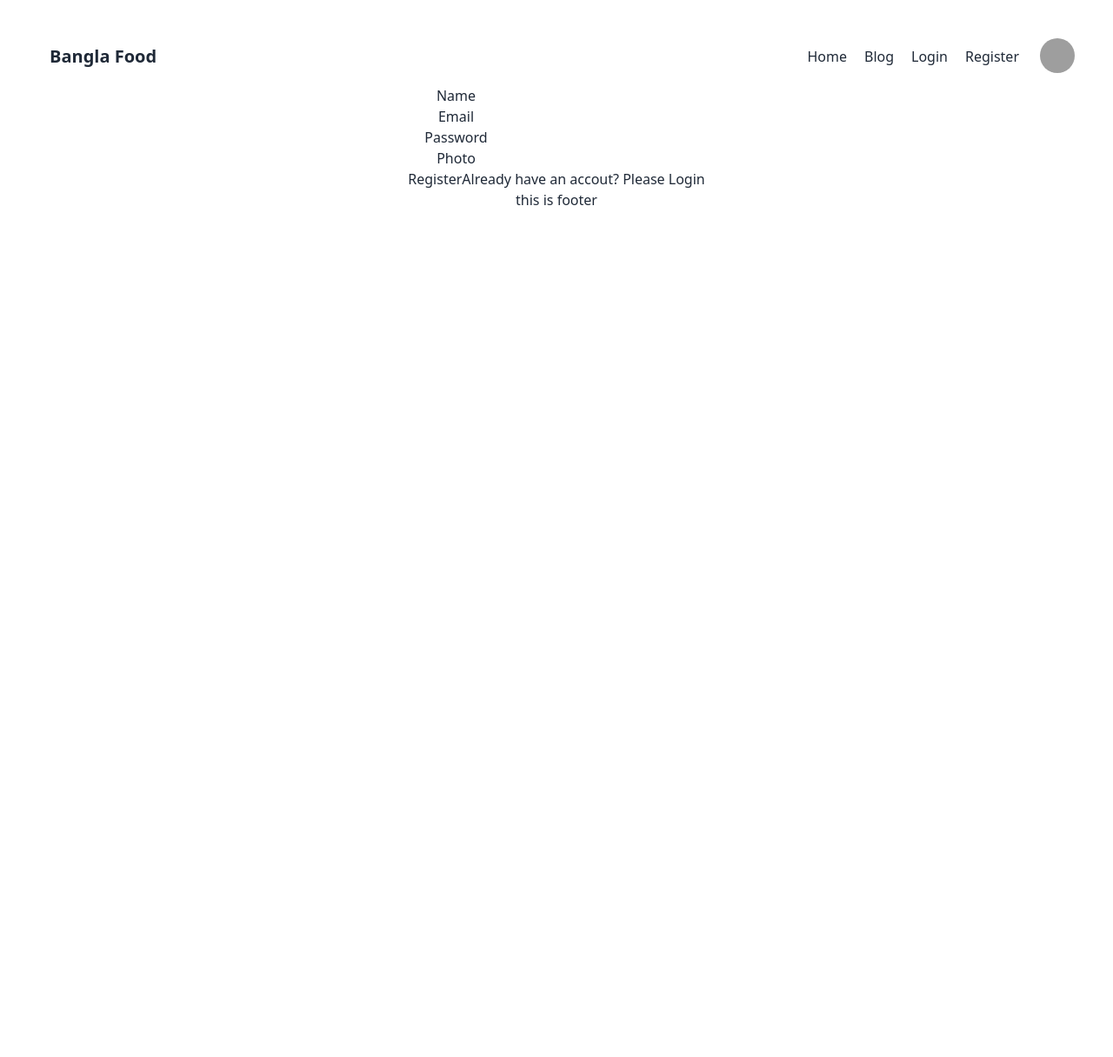
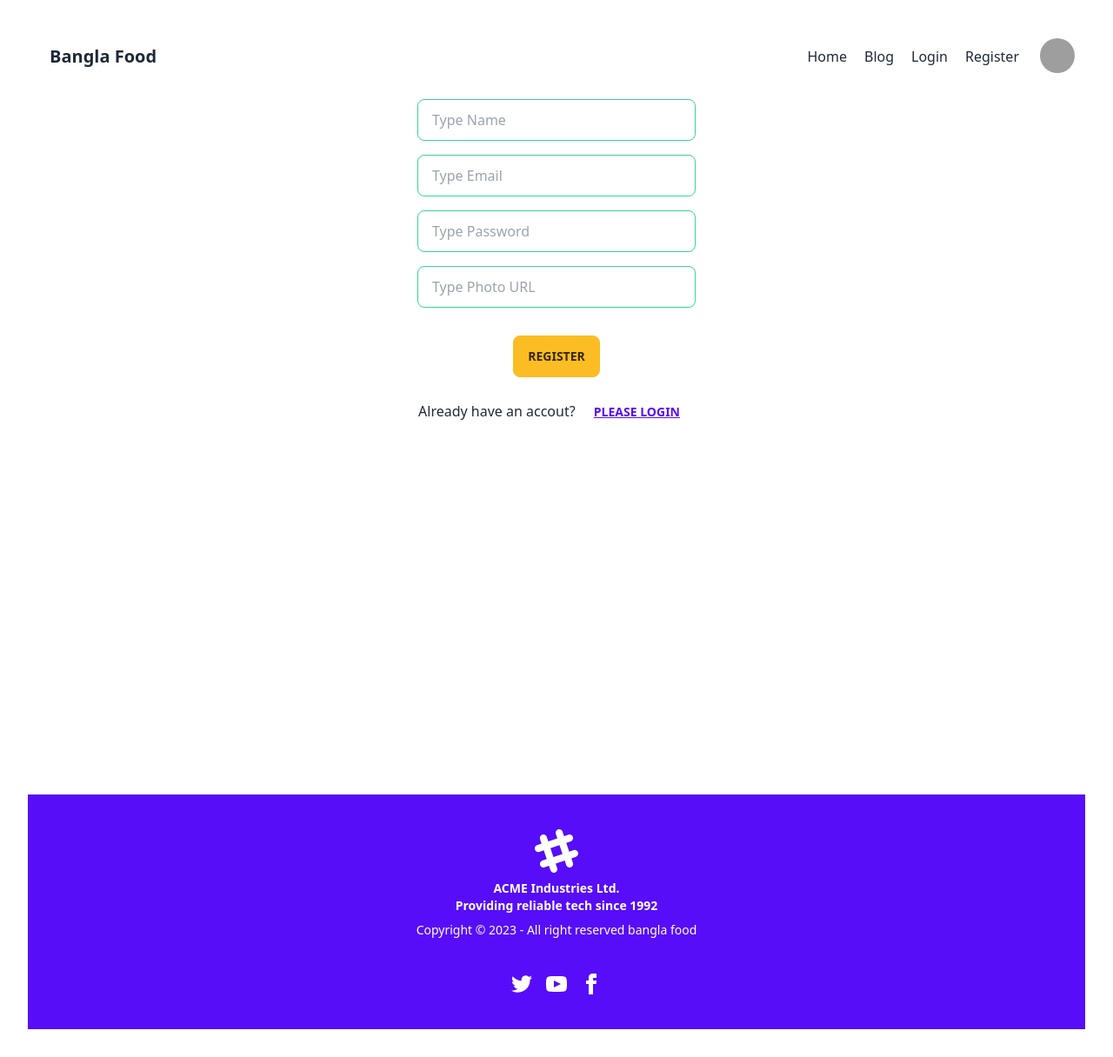
Before and after one commit to Anis1020/cheif-clint-fullStac, a React (Vite) app: page /register in a window 1280 px wide. Shown: the whole page at 87% size. Before the commit the page ends 800 px from the top, so only its background shows below. Built offline with nearby package versions, Linux system fonts and the light colour scheme; grey boxes are pictures that could not be loaded.

Commit message:
footer section added

```diff
--- a/src/App.jsx
+++ b/src/App.jsx
@@ -13,7 +13,9 @@
   return (
     <>
       <NaveBare></NaveBare>
-      <Outlet></Outlet>
+      <div className="min-h-screen">
+        <Outlet></Outlet>
+      </div>
       <Footer></Footer>
     </>
   );
--- a/src/Components/Footer.jsx
+++ b/src/Components/Footer.jsx
@@ -1,7 +1,67 @@
 import React from "react";
 
 const Footer = () => {
-  return <div>this is footer</div>;
+  return (
+    <div>
+      <footer className="footer footer-center p-10 bg-primary text-primary-content">
+        <div>
+          <svg
+            width="50"
+            height="50"
+            viewBox="0 0 24 24"
+            xmlns="http://www.w3.org/2000/svg"
+            fillRule="evenodd"
+            clipRule="evenodd"
+            className="inline-block fill-current"
+          >
+            <path d="M22.672 15.226l-2.432.811.841 2.515c.33 1.019-.209 2.127-1.23 2.456-1.15.325-2.148-.321-2.463-1.226l-.84-2.518-5.013 1.677.84 2.517c.391 1.203-.434 2.542-1.831 2.542-.88 0-1.601-.564-1.86-1.314l-.842-2.516-2.431.809c-1.135.328-2.145-.317-2.463-1.229-.329-1.018.211-2.127 1.231-2.456l2.432-.809-1.621-4.823-2.432.808c-1.355.384-2.558-.59-2.558-1.839 0-.817.509-1.582 1.327-1.846l2.433-.809-.842-2.515c-.33-1.02.211-2.129 1.232-2.458 1.02-.329 2.13.209 2.461 1.229l.842 2.515 5.011-1.677-.839-2.517c-.403-1.238.484-2.553 1.843-2.553.819 0 1.585.509 1.85 1.326l.841 2.517 2.431-.81c1.02-.33 2.131.211 2.461 1.229.332 1.018-.21 2.126-1.23 2.456l-2.433.809 1.622 4.823 2.433-.809c1.242-.401 2.557.484 2.557 1.838 0 .819-.51 1.583-1.328 1.847m-8.992-6.428l-5.01 1.675 1.619 4.828 5.011-1.674-1.62-4.829z"></path>
+          </svg>
+          <p className="font-bold">
+            ACME Industries Ltd. <br />
+            Providing reliable tech since 1992
+          </p>
+          <p>Copyright © 2023 - All right reserved bangla food</p>
+        </div>
+        <div>
+          <div className="grid grid-flow-col gap-4">
+            <a>
+              <svg
+                xmlns="http://www.w3.org/2000/svg"
+                width="24"
+                height="24"
+                viewBox="0 0 24 24"
+                className="fill-current"
+              >
+                <path d="M24 4.557c-.883.392-1.832.656-2.828.775 1.017-.609 1.798-1.574 2.165-2.724-.951.564-2.005.974-3.127 1.195-.897-.957-2.178-1.555-3.594-1.555-3.179 0-5.515 2.966-4.797 6.045-4.091-.205-7.719-2.165-10.148-5.144-1.29 2.213-.669 5.108 1.523 6.574-.806-.026-1.566-.247-2.229-.616-.054 2.281 1.581 4.415 3.949 4.89-.693.188-1.452.232-2.224.084.626 1.956 2.444 3.379 4.6 3.419-2.07 1.623-4.678 2.348-7.29 2.04 2.179 1.397 4.768 2.212 7.548 2.212 9.142 0 14.307-7.721 13.995-14.646.962-.695 1.797-1.562 2.457-2.549z"></path>
+              </svg>
+            </a>
+            <a>
+              <svg
+                xmlns="http://www.w3.org/2000/svg"
+                width="24"
+                height="24"
+                viewBox="0 0 24 24"
+                className="fill-current"
+              >
+                <path d="M19.615 3.184c-3.604-.246-11.631-.245-15.23 0-3.897.266-4.356 2.62-4.385 8.816.029 6.185.484 8.549 4.385 8.816 3.6.245 11.626.246 15.23 0 3.897-.266 4.356-2.62 4.385-8.816-.029-6.185-.484-8.549-4.385-8.816zm-10.615 12.816v-8l8 3.993-8 4.007z"></path>
+              </svg>
+            </a>
+            <a>
+              <svg
+                xmlns="http://www.w3.org/2000/svg"
+                width="24"
+                height="24"
+                viewBox="0 0 24 24"
+                className="fill-current"
+              >
+                <path d="M9 8h-3v4h3v12h5v-12h3.642l.358-4h-4v-1.667c0-.955.192-1.333 1.115-1.333h2.885v-5h-3.808c-3.596 0-5.192 1.583-5.192 4.615v3.385z"></path>
+              </svg>
+            </a>
+          </div>
+        </div>
+      </footer>
+    </div>
+  );
 };
 
 export default Footer;
--- a/src/Components/Registation/Login.jsx
+++ b/src/Components/Registation/Login.jsx
@@ -1,7 +1,39 @@
 import React from "react";
+import { Link } from "react-router-dom";
 
 const Login = () => {
-  return <div>Login</div>;
+  return (
+    <>
+      <form>
+        <div>
+          <div className="my-4">
+            <input
+              type="email"
+              placeholder="Type Email"
+              className="input input-bordered input-success w-full max-w-xs"
+            />
+          </div>
+          <div className="my-4">
+            <input
+              type="password"
+              placeholder="Type Password"
+              className="input input-bordered input-success w-full max-w-xs"
+            />
+          </div>
+
+          <button className="btn btn-warning my-4">Login</button>
+          <p>
+            <span>
+              New to this website??{" "}
+              <Link className="btn btn-link" to="/register">
+                Please Register
+              </Link>{" "}
+            </span>
+          </p>
+        </div>
+      </form>
+    </>
+  );
 };
 
 export default Login;
--- a/src/Components/Registation/Registation.jsx
+++ b/src/Components/Registation/Registation.jsx
@@ -3,32 +3,49 @@
 
 const Registation = () => {
   return (
-    <div>
+    <>
       <form>
         <div>
-          <div>
-            <label htmlFor="name">Name</label>
-            <input type="text" name="name" id="" />
+          <div className="my-4">
+            <input
+              type="text"
+              placeholder="Type Name"
+              className="input input-bordered input-success w-full max-w-xs"
+            />
           </div>
-          <div>
-            <label htmlFor="email">Email</label>
-            <input type="email" name="email" id="" />
+          <div className="my-4">
+            <input
+              type="email"
+              placeholder="Type Email"
+              className="input input-bordered input-success w-full max-w-xs"
+            />
           </div>
-          <div>
-            <label htmlFor="password">Password</label>
-            <input type="password" name="password" id="" />
+          <div className="my-4">
+            <input
+              type="password"
+              placeholder="Type Password"
+              className="input input-bordered input-success w-full max-w-xs"
+            />
           </div>
-          <div>
-            <label htmlFor="photo">Photo</label>
-            <input type="text" name="photo" id="" />
+          <div className="my-4">
+            <input
+              type="text"
+              placeholder="Type Photo URL"
+              className="input input-bordered input-success w-full max-w-xs"
+            />
           </div>
-          <button>Register</button>
-          <span>
-            Already have an accout? <Link to="/login">Please Login</Link>{" "}
-          </span>
+          <button className="btn btn-warning my-4">Register</button>
+          <p>
+            <span>
+              Already have an accout?{" "}
+              <Link className="btn btn-link" to="/login">
+                Please Login
+              </Link>{" "}
+            </span>
+          </p>
         </div>
       </form>
-    </div>
+    </>
   );
 };
 
```
